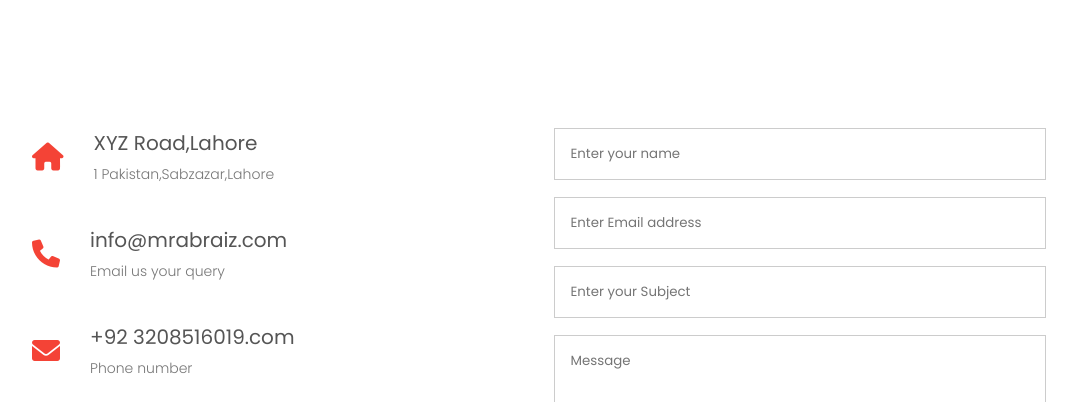
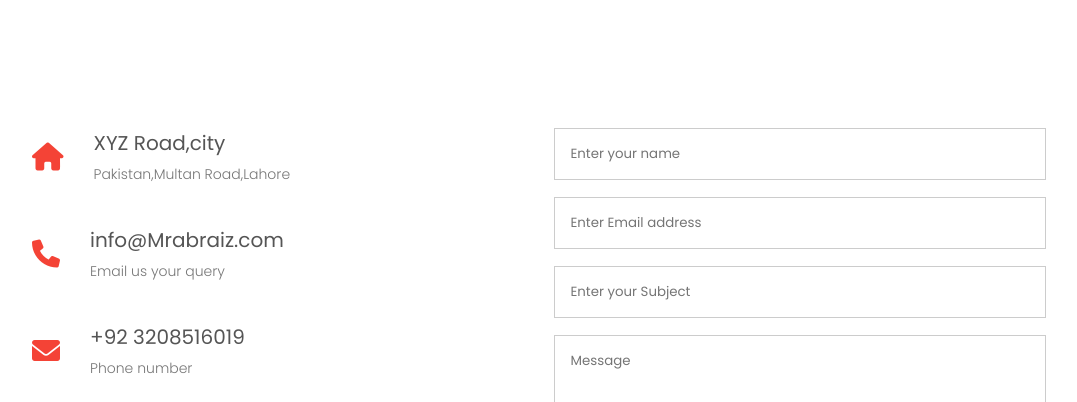
Before and after one commit to MuhammadAbraiz/Universityeducation.github.io, a plain HTML site: page contact.html in a window 1280 px wide. Shown: the part 940-1342 px from the top of the page, without its empty margins (106-1183 px from the left). Drawn offline with Linux system fonts and the light colour scheme.

Commit message:
Update contact.html

```diff
--- a/contact.html
+++ b/contact.html
@@ -61,8 +61,8 @@
           <div>
             <i class="fa-solid fa-house"></i>
             <span>
-              <h5>XYZ Road,Lahore</h5>
-              <p>1 Pakistan,Sabzazar,Lahore</p>
+              <h5>XYZ Road,city</h5>
+              <p>Pakistan,Multan Road,Lahore</p>
             </span>
           </div>
 
@@ -70,7 +70,7 @@
         <div>
           <i class="fa-solid fa-phone"></i>
           <span>
-            <h5>info@mrabraiz.com</h5>
+            <h5>info@Mrabraiz.com</h5>
             <p>Email us your query</p>
           </span>
         </div>
@@ -78,7 +78,7 @@
           <div>
             <i class="fa-solid fa-envelope"></i>
             <span>
-              <h5>+92 3208516019.com</h5>
+              <h5>+92 3208516019</h5>
               <p>Phone number</p>
             </span>
           </div>
```
